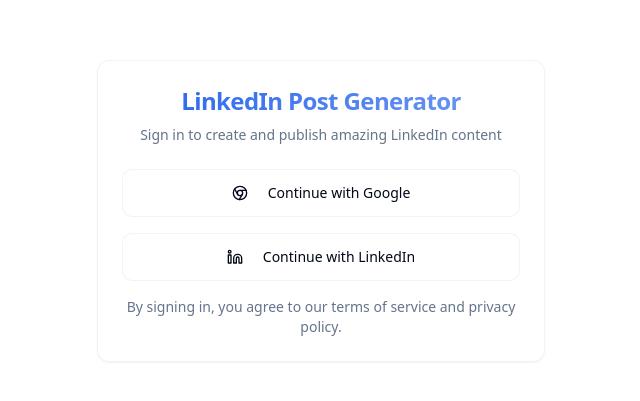
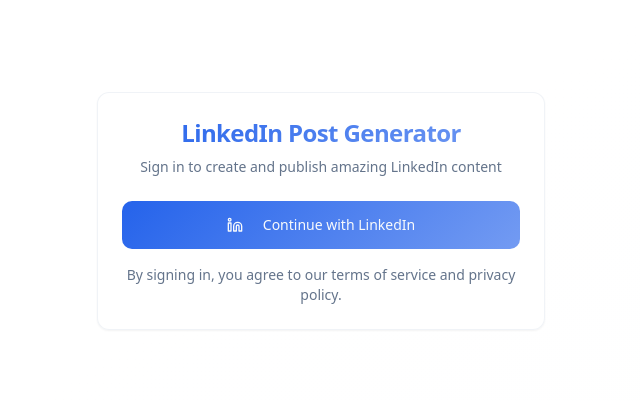
Before and after one commit to reddy-anudeep/automated-post, a React (Vite) app: page /auth in a window 1280 px wide. Shown: the part 189-590 px from the top of the page, without its empty margins (319-959 px from the left). Built offline with nearby package versions, Linux system fonts and the light colour scheme.

Commit message:
Remove Google login, keep LinkedIn
Remove Google login option from the authentication page and ensure the post-login experience displays correctly, resolving the blank screen issue.

```diff
--- a/src/pages/Auth.tsx
+++ b/src/pages/Auth.tsx
@@ -3,7 +3,7 @@ import { Button } from '@/components/ui/button';
 import { Card, CardContent, CardDescription, CardHeader, CardTitle } from '@/components/ui/card';
 import { supabase } from '@/integrations/supabase/client';
 import { useToast } from '@/hooks/use-toast';
-import { Linkedin, Chrome } from 'lucide-react';
+import { Linkedin } from 'lucide-react';
 import { useNavigate } from 'react-router-dom';
 import { useEffect } from 'react';
 
@@ -42,24 +42,6 @@ const Auth = () => {
     return () => subscription.unsubscribe();
   }, [navigate, toast]);
 
-  const signInWithGoogle = async () => {
-    try {
-      const { error } = await supabase.auth.signInWithOAuth({
-        provider: 'google',
-        options: {
-          redirectTo: `${window.location.origin}/`
-        }
-      });
-
-      if (error) throw error;
-    } catch (error: any) {
-      toast({
-        title: "Authentication Error",
-        description: error.message,
-        variant: "destructive"
-      });
-    }
-  };
 
   const signInWithLinkedIn = async () => {
     try {
@@ -93,18 +75,9 @@ const Auth = () => {
         </CardHeader>
         <CardContent className="space-y-4">
           <Button
-            onClick={signInWithGoogle}
-            variant="outline"
-            className="w-full h-12 font-medium border-border/50 hover:border-primary/50 hover:bg-primary/5 transition-all duration-300"
-          >
-            <Chrome className="w-5 h-5 mr-3" />
-            Continue with Google
-          </Button>
-
-          <Button
             onClick={signInWithLinkedIn}
-            variant="outline"
-            className="w-full h-12 font-medium border-border/50 hover:border-primary/50 hover:bg-primary/5 transition-all duration-300"
+            variant="default"
+            className="w-full h-12 font-medium bg-gradient-primary text-primary-foreground hover:opacity-90 transition-all duration-300"
           >
             <Linkedin className="w-5 h-5 mr-3" />
             Continue with LinkedIn
```
